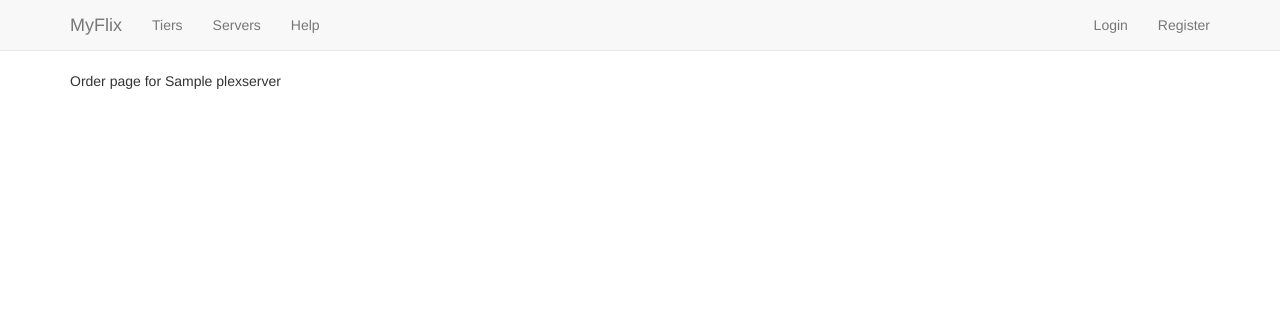
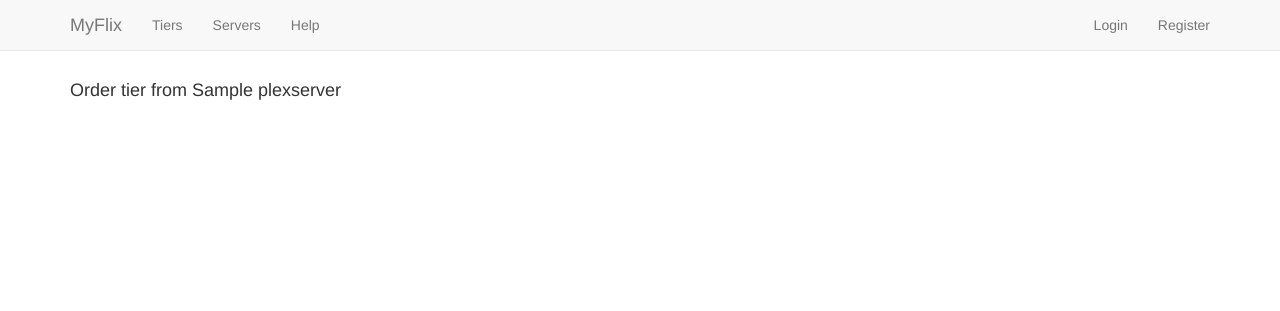
Before and after one commit to l3uddz/myflix, a Django app: template templates/core/order.html in a window 1280 px wide. Shown: the top 311 px of the page. Run offline with Django 3.2, Linux system fonts and the light colour scheme; the template is opened without the code that fills it: values that come from a table or form of the project are taken from there, others are empty; tables that the repository leaves empty hold one stand-in row (values such as "Sample post"); parts of the project's set-up code (start-up, migrations or seed data) failed here and were passed over; some libraries are stand-ins or nearby versions.

Commit message:
order template changes

```diff
--- a/templates/core/order.html
+++ b/templates/core/order.html
@@ -6,7 +6,7 @@
 {% endblock %}
 
 {% block content %}
-    <p>Order page for {{ server.name }}</p>
+    <h4>Order tier from {{ server.name }}</h4><br>
     {% for tier in server.tiers.all %}
         {% if tier|available_tier_slots:server %}
             <div class="col-md-3">
--- a/templates/core/order_tier.html
+++ b/templates/core/order_tier.html
@@ -9,6 +9,6 @@
     {% if not tier %}
         <p>There were not enough available slots to make the purchase on this server.</p>
     {% else %}
-        <p>Order page for {{ server.name }} - tier: {{ tier.name }}</p>
+        <h4>Order {{ tier.name }} tier from {{ server.name }}</h4><br>
     {% endif %}
 {% endblock %}
```
